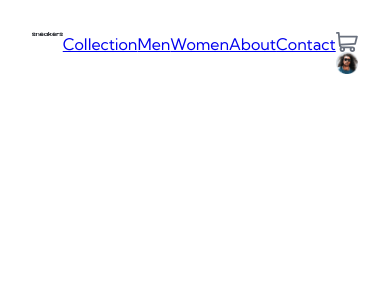
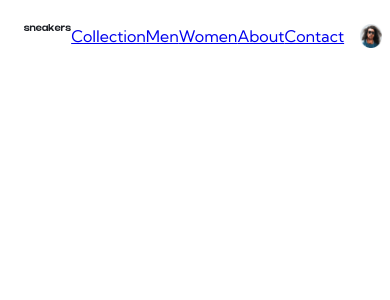
Before and after one commit to tryDifferentUserName/Bootz, a Vue app: page / in a window 390 px wide. Shown: the top 300 px of the page. Built offline with nearby package versions, Linux system fonts and the light colour scheme.

Commit message:
mobile nav implemented

```diff
--- a/src/assets/main.css
+++ b/src/assets/main.css
@@ -1,14 +1,6 @@
 @import './base.css';
 
 #app {
-  max-width: 1280px;
-  margin-inline: auto;
-  padding: 2rem;
-  font-weight: normal;
+  max-width: 1440px;
+
 }
-
-@media (min-width: 1024px) {
-  body {
-    display: flex;
-  }
-}
--- a/src/components/TopNavigation.vue
+++ b/src/components/TopNavigation.vue
@@ -8,24 +8,36 @@ const menuLinks = ref(['Collection', 'Men', 'Women', 'About', 'Contact'])
 <template>
   <header>
     <div class="navigation-wrapper">
-      <div>
+      <div class="section-flex">
         <img src="@/assets/images/icon-menu.svg" alt="" v-if="isMobileView" />
         <RouterLink to="/"><img src="@/assets/images/logo.svg" alt="" /></RouterLink>
       </div>
       <nav v-if="!isMobileView">
         <RouterLink to="/" v-for="link in menuLinks" :key="link">{{ link }}</RouterLink>
       </nav>
-      <div>
+      <div class="section-flex">
         <RouterLink to="/cart"><img src="@/assets/images/icon-cart.svg" alt="" /></RouterLink>
-        <img src="@/assets/images/image-avatar.png" alt="" />
+        <img class="image-avatar" src="@/assets/images/image-avatar.png" alt="" />
       </div>
     </div>
   </header>
 </template>
 
 <style scoped>
+header {
+  width: 100%;
+  padding: 1.5rem;
+}
 .navigation-wrapper {
   display: flex;
   justify-content: space-between;
 }
+.section-flex {
+  display: flex;
+  gap: 1rem;
+}
+.image-avatar {
+  width: 1.5rem;
+  height: 1.5rem;
+}
 </style>
```
Also changed, not shown: src/assets/images/icon-cart.svg.
